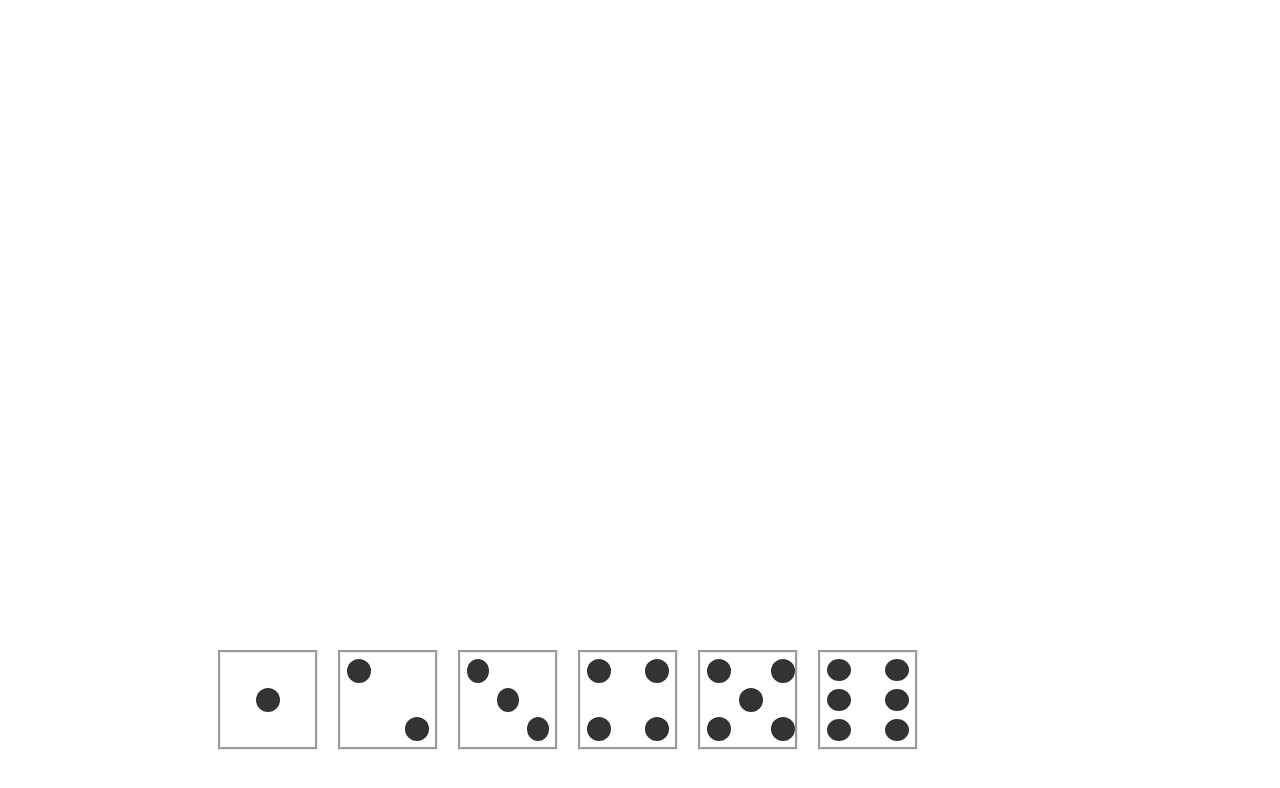
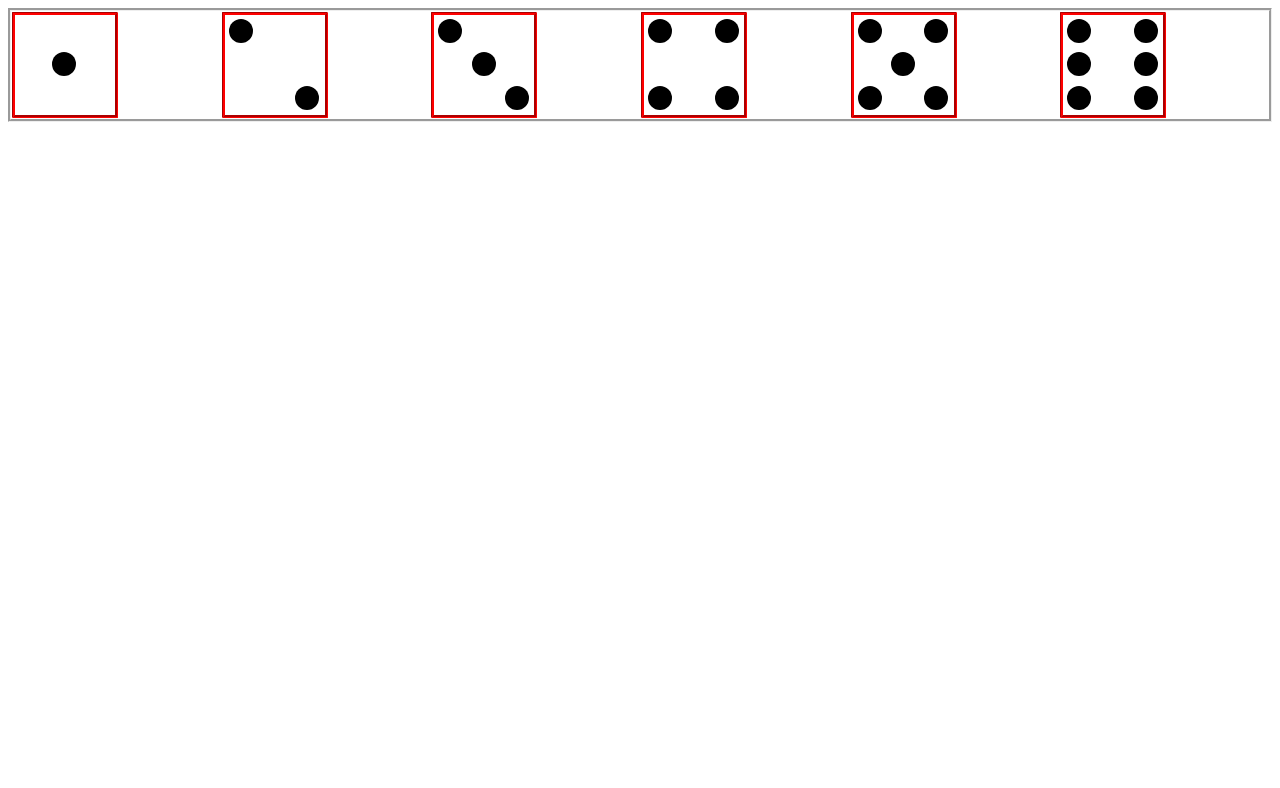
Before and after one commit to n-orgx/FO22-dice, a plain HTML site: page index.html in a window 1280 px wide. Drawn offline with Linux system fonts and the light colour scheme.

Commit message:
löst uppgiften med bara grid utan flex

```diff
--- a/index.html
+++ b/index.html
@@ -16,59 +16,52 @@
     <!-- 1 BOX--------------------------------------->
     <article class="dice dots-1">
 
-      <aside class="dot"></aside>
+<!--dots-->
+      <aside></aside>
       <!--the dot-->
     </article>
+
+
+
     <!-- 2 BOX--------------------------------------->
     <article class="dice dots-2">
-          <aside class="dot"></aside>
-          <aside class="dot"></aside>
+      <aside></aside>
+      <aside></aside>
     </article>
     <!-- 3 BOX--------------------------------------->
     <article class="dice dots-3">
-            <aside class="dot"></aside>
-            <aside class="dot"></aside>
-            <aside class="dot"></aside>
+      <aside></aside>
+      <aside></aside>
+      <aside></aside>
     </article>
     <!-- 4 BOX--------------------------------------->
     <article class="dice dots-4">
-      <aside class="column">
-        <aside class="dot"></aside>
-        <aside class="dot"></aside>
-    </aside>
+      <aside></aside>
+      <aside></aside>
+      <aside></aside>
+      <aside></aside>
+      </article>
 
-    <aside class="column">
-        <aside class="dot"></aside>
-        <aside class="dot"></aside>
-    </aside>
     </article>
     <!-- 5 BOX--------------------------------------->
     <article class="dice dots-5">
-        <aside class="column">
-          <aside class="dot"></aside>
-          <aside class="dot"></aside>
-        </aside>
-        <aside class="column">
-            <aside class="dot"></aside>
-        </aside>
-        <aside class="column">
-          <aside class="dot"></aside>
-          <aside class="dot"></aside>
-        </aside>
+      <aside></aside>
+      <aside></aside>
+        <aside></aside>
+      <aside></aside>
+      <aside></aside>
     </article>
 
     <!-- 6 BOX--------------------------------------->
     <article class="dice dots-6">
-        <aside class="column">
-          <aside class="dot"></aside>
-          <aside class="dot"></aside>
-            <aside class="dot"></aside>
-        </aside>
-        <aside class="column">
-          <aside class="dot"></aside>
-          <aside class="dot"></aside>
-            <aside class="dot"></aside>
-        </aside>
+
+      <aside></aside>
+      <aside></aside>
+      <aside></aside>
+      <aside></aside>
+      <aside></aside>
+      <aside></aside>
+
     </article>
 
   </section>
--- a/style.css
+++ b/style.css
@@ -1,97 +1,58 @@
-.dots-1 {
-  display: flex;
-  justify-content: center;
-  align-items: center;
+.container {
+  display: grid;
+  grid-template-columns: repeat(6, auto);
+  grid-gap: -10px;
+  border-style: groove;
+/* position: absolute;*/
 }
 
-.dots-2 {
-  display: flex;
-  justify-content: space-between;
-}
-
-.dots-2 .dot:nth-of-type(2) {
-  align-self: flex-end;
-}
-
-
-.dots-3 {
-  display: flex;
-  justify-content: space-between;
-}
-
-.dots-3 .dot:nth-of-type(1) {
-  align-self: flex-start;
-}
-
-.dots-3 .dot:nth-of-type(2) {
-  align-self: center;
-}
-
-.dots-3 .dot:nth-of-type(3) {
-  align-self: flex-end;
-}
-
-.dots-4 {
-  display: flex;
-  justify-content: space-between;
-}
-
-.dots-4 .column {
-  display: flex;
-  flex-direction: column;
-  justify-content: space-between;
-
-}
-
-.dots-5 {
-  display: flex;
-  justify-content: space-between;
-}
-.dots-5 .column {
-  display: flex;
-  flex-direction: column;
-  justify-content: space-between;
-
-}
-
-.dots-5 .column:nth-of-type(2) {
-  justify-content: center;
-
-
-}
-
-.dots-6 {
-  display: flex;
-  justify-content: space-between;
-
-}
-.dots-6 .column {
-  display: flex;
-  flex-direction: column;
-  justify-content: space-between;}
-
-.container {
-  display: grid;
-  position: absolute;
-  grid-auto-flow: column;
-  bottom: 0;
-  margin-left: 200px;
-  margin-bottom: 40px;
-
-}
-.dice {
-  margin: 10px;
-  padding: 2px;
-  width: 90px;
-  height: 90px;
-  border-style: groove;
-
-}
-
-.dot {
+aside {
   width: 24px;
   height: 24px;
   border-radius: 50%;
   margin: 4px;
-  background-color: #333;
+  background-color: black;
 }
+
+/* */
+
+.dice {
+  display: grid;
+  position: relative;
+  grid-template-rows: 1fr 1fr 1fr;
+  grid-template-columns: 1fr 1fr 1fr;
+  grid-template-areas:
+    "a . c"
+    "e g f"
+    "d . b";
+  margin: 1px;
+  border-style: groove;
+  border-color: red;
+  width: 100px;
+  height: 100px;
+  border-radius: 1%;
+}
+
+.dice aside:nth-child(2) {
+  grid-area: b;
+}
+
+.dice aside:nth-child(3) {
+  grid-area: c;
+}
+
+.dice aside:nth-child(4) {
+  grid-area: d;
+}
+
+.dice aside:nth-child(5) {
+  grid-area: e;
+}
+
+.dice aside:nth-child(6) {
+  grid-area: f;
+}
+
+.dice aside:nth-child(odd):last-child {
+  grid-area: g;
+}
```
Lines whose indentation alone changed are shown as unchanged.
